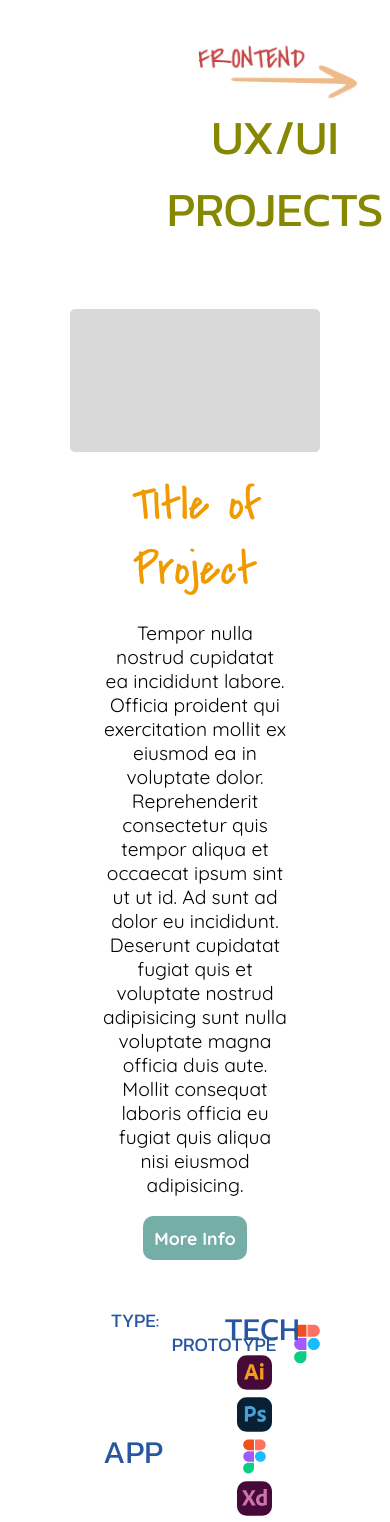
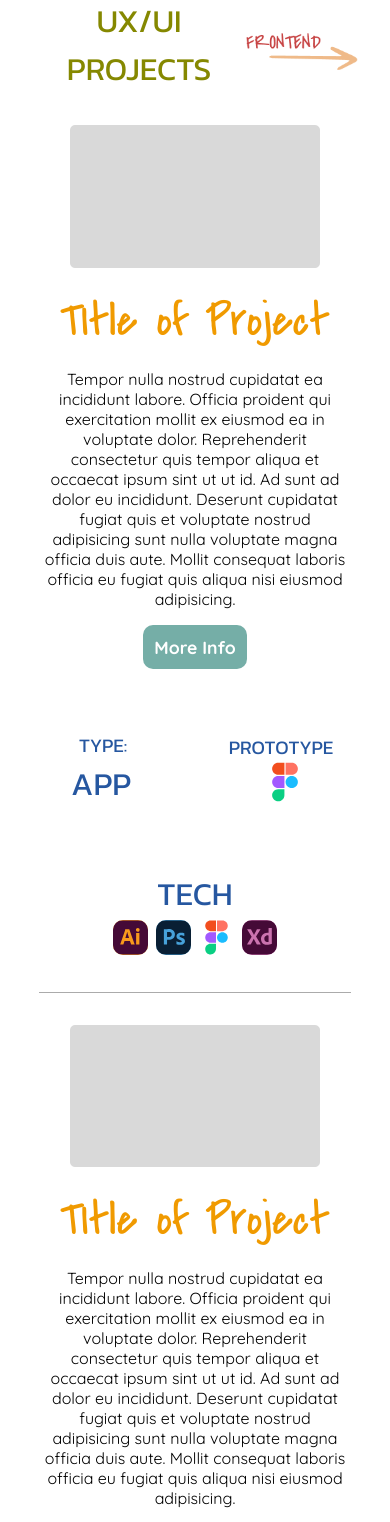
Before and after one commit to Makita7/myPortfolio, a React (Create React App) app: page /portfolio/ux-ui in a window 390 px wide. Shown: the part 120-1642 px from the top of the page. Built offline with nearby package versions, Linux system fonts and the light colour scheme.

Commit message:
responsive fixes

```diff
--- a/src/App.css
+++ b/src/App.css
@@ -11,6 +11,14 @@
     --cobalt: #2657A0;
     --black: #0C0D10;
     --WatermelonRed: #C74444;
+}
+
+.OnlyCel{
+    content-visibility: hidden !important;
+}
+
+.NotCel{
+    content-visibility: visible !important;
 }
 
 .flex{
@@ -180,6 +188,20 @@
     }
 }
 
+@media screen and (max-width: 800px){
+    .OnlyCel{
+        content-visibility: visible !important;
+    }
+
+    .NotCel{
+        content-visibility: hidden !important;
+        width: 0% !important;
+    }
+    .fixCol{
+        margin: auto 0rem auto 2rem;
+    }
+}
+
 
 /* ANIMATIONS */
 
--- a/src/components/Footer.js
+++ b/src/components/Footer.js
@@ -7,6 +7,9 @@ const FooterCont = styled.div`
     height: 8rem;
     background-color: white;
     justify-content: center !important;
+    @media screen and (max-width: 800px){
+        margin-bottom: 2rem;
+    }
 `
 const Wrapper = styled.div`
     justify-content: center;
--- a/src/components/HeaderNavbar.js
+++ b/src/components/HeaderNavbar.js
@@ -18,6 +18,9 @@ const Logo = styled.p`
         color: #26A0A0;
         margin-top: 1.4rem !important;
         text-decoration: none;
+        @media screen and (max-width: 800px){
+            font-size: 1.2rem;
+        }
     }
 `
 
--- a/src/components/PortfolioCard.js
+++ b/src/components/PortfolioCard.js
@@ -11,9 +11,12 @@ import { Link } from 'react-router-dom';
 
 
 const Wrapper =  styled.div`
-margin: 4rem auto 2rem auto;
-width: 80%;
-vertical-align: middle;
+    margin: 4rem auto 2rem auto;
+    width: 80%;
+    vertical-align: middle;
+    @media screen and (max-width: 800px){
+        margin: 2rem auto;
+    }
 `
 
 const DividerTwo = styled.div`
@@ -24,6 +27,9 @@ const DividerTwo = styled.div`
     padding: 0 4rem;
     @media screen and (max-width: 1200px){
         width: 100%;
+    }
+    @media screen and (max-width: 800px){
+        padding: 0 0;
     }
 `
 
@@ -53,6 +59,9 @@ const Description = styled.p`
     @media screen and (max-width: 1200px){
         text-align: center;
     }
+    @media screen and (max-width: 800px){
+        font-size: 1rem;
+    }
 `
 const Cols = styled.div`
     width: 33%;
@@ -60,6 +69,9 @@ const Cols = styled.div`
     & a{
         text-decoration: none;
         margin: 3rem 0;
+    }
+    @media screen and (max-width: 800px){
+        width: 100%;
     }
 `
 
@@ -69,6 +81,9 @@ const SmallTitles = styled.p`
     color: var(--cobalt);
     margin: auto 0.5rem;
     font-size: 1.2rem;
+    @media screen and (max-width: 800px){
+        margin: auto 0.5rem 0 0.5rem;
+    }
 `
 
 const App = styled.p`
@@ -77,6 +92,9 @@ const App = styled.p`
     color: var(--cobalt);
     font-size: 2rem;
     margin: auto 0;
+    @media screen and (max-width: 800px){
+
+    }
 `
 
 const Tech = styled.p`
@@ -85,6 +103,9 @@ const Tech = styled.p`
     color: var(--cobalt);
     font-size: 2rem;
     margin: 2.8rem 0 auto;
+    @media screen and (max-width: 800px) {
+        margin: 0 0 auto;
+    }
 `
 
 const PIcon = styled.img`
@@ -110,6 +131,11 @@ const MoreDetail = styled.button`
     }
 `
 
+const Divider = styled.div`
+    border-bottom: 1px #ababab solid;
+    height: 2rem;
+`
+
 function PortfolioCard({ routerLink, title, id, description, type, link, xd, figma, ps , ai, html, css, sass, js, react, vue, git, design, yarn, pnpm }) {
 
     console.log(routerLink);
@@ -130,12 +156,12 @@ function PortfolioCard({ routerLink, title, id, description, type, link, xd, fig
                     </Link>
                 </MoreDetail>
                 <div className='flex'>
-                    <Cols className='flex'>
+                    <Cols className='flex block fixCol'>
                         <SmallTitles>type:</SmallTitles>
                         <App>{type}</App>
                     </Cols>
                     <Cols className='centered'>
-                        <a className='flex linkFix' href={link} >
+                        <a className='flex linkFix block' href={link} >
                             {design ?
                                 <>
                                     <SmallTitles>Prototype</SmallTitles>
@@ -149,7 +175,7 @@ function PortfolioCard({ routerLink, title, id, description, type, link, xd, fig
                             }
                         </a>
                     </Cols>
-                    <Cols className='centered'>
+                    <Cols className='centered NotCel'>
                         <Tech className='techFix'>Tech</Tech>
                         <div>
                             {ai ? <SiAdobeillustrator size={35} className="ai iconPad" /> : <></>}
@@ -168,7 +194,26 @@ function PortfolioCard({ routerLink, title, id, description, type, link, xd, fig
                         </div>
                     </Cols>
                 </div>
+                    <Cols className='centered OnlyCel'>
+                        <Tech className='techFix'>Tech</Tech>
+                        <div>
+                            {ai ? <SiAdobeillustrator size={35} className="ai iconPad" /> : <></>}
+                            {ps ? <SiAdobephotoshop size={35} className="ps iconPad" /> : <></>}
+                            {figma ? <img src={Figma} alt='figma icon' className='figma iconPad' /> : <></>}
+                            {xd ? <SiAdobexd size={35} className="xd iconPad" /> : <></>}
+                            {html ? <SiHtml5 className='html iconPad' size={35} /> : <></>}
+                            {css ? <SiCss3 size={35} className='css iconPad' /> : <></>}
+                            {sass ? <FaSass className="sass iconPad" size={35} /> : <></>}
+                            {js ? <IoLogoJavascript size={28} className='js iconPad' /> : <></>}
+                            {react ? <SiReact size={35} className="react iconPad" /> : <></>}
+                            {vue ? <FaVuejs size={35} className='vue iconPad'  /> : <></>}
+                            {git ? <FaGitAlt size={35} alt='icon git' className=' git iconPad' /> : <></>}
+                            {yarn ? <SiYarn size={35} className='yarn iconPad'  /> : <></>}
+                            {pnpm ? <img src={PNPM} alt='pnpm icon' className='pnpm iconPad' /> : <></>}
+                        </div>
+                    </Cols>
             </DividerTwo>
+            <Divider/>
         </Wrapper>
     );
 }
--- a/src/components/PortfolioCardInfo.js
+++ b/src/components/PortfolioCardInfo.js
@@ -1,6 +1,23 @@
 
 
 export const DesignList = [
+    {
+        routerLink: '/pieceOne',
+        category: {
+            design: true,
+        },
+        id: 1,
+        title: 'TItle of Project',
+        description: 'Tempor nulla nostrud cupidatat ea incididunt labore. Officia proident qui exercitation mollit ex eiusmod ea in voluptate dolor. Reprehenderit consectetur quis tempor aliqua et occaecat ipsum sint ut ut id. Ad sunt ad dolor eu incididunt. Deserunt cupidatat fugiat quis et voluptate nostrud adipisicing sunt nulla voluptate magna officia duis aute. Mollit consequat laboris officia eu fugiat quis aliqua nisi eiusmod adipisicing.',
+        type: 'app',
+        link: '',
+        tech: {
+            xd: true,
+            ps: true,
+            ai: true,
+            figma: true,
+        }
+    },
     {
         routerLink: '/pieceOne',
         category: {
--- a/src/pages/FrontEnd.js
+++ b/src/pages/FrontEnd.js
@@ -11,6 +11,11 @@ const Title = styled.h1`
     text-transform: uppercase;
     text-align: center;
     margin-right: 10rem;
+    @media screen and (max-width: 800px){
+        font-size: 2rem;
+        width: 90%;
+        padding-top: 2rem;
+    }
 `
 
 const LinkImgD = styled.img`
@@ -18,6 +23,10 @@ const LinkImgD = styled.img`
     float: left;
     margin-left: 2rem;
     padding-left: 0;
+    @media screen and (max-width: 800px){
+        max-width: 5rem;
+        padding-top: 1rem;
+    }
 `
 
 function FrontEnd() {
--- a/src/pages/UxUiDesign.js
+++ b/src/pages/UxUiDesign.js
@@ -11,6 +11,12 @@ const Title = styled.h1`
     text-transform: uppercase;
     text-align: center;
     margin-left: 10rem;
+    @media screen and (max-width: 800px){
+        font-size: 2rem;
+        width: 60%;
+        padding-top: 1rem;
+        margin-left: 2rem;
+    }
 `
 
 const LinkImgF = styled.img`
@@ -19,6 +25,9 @@ const LinkImgF = styled.img`
     margin-right: 2rem;
     padding-left: 0;
     margin-top: 3rem;
+    @media screen and (max-width: 800px){
+        max-width: 7rem;
+    }
 `
 
 function UxUiDesign() {
```
